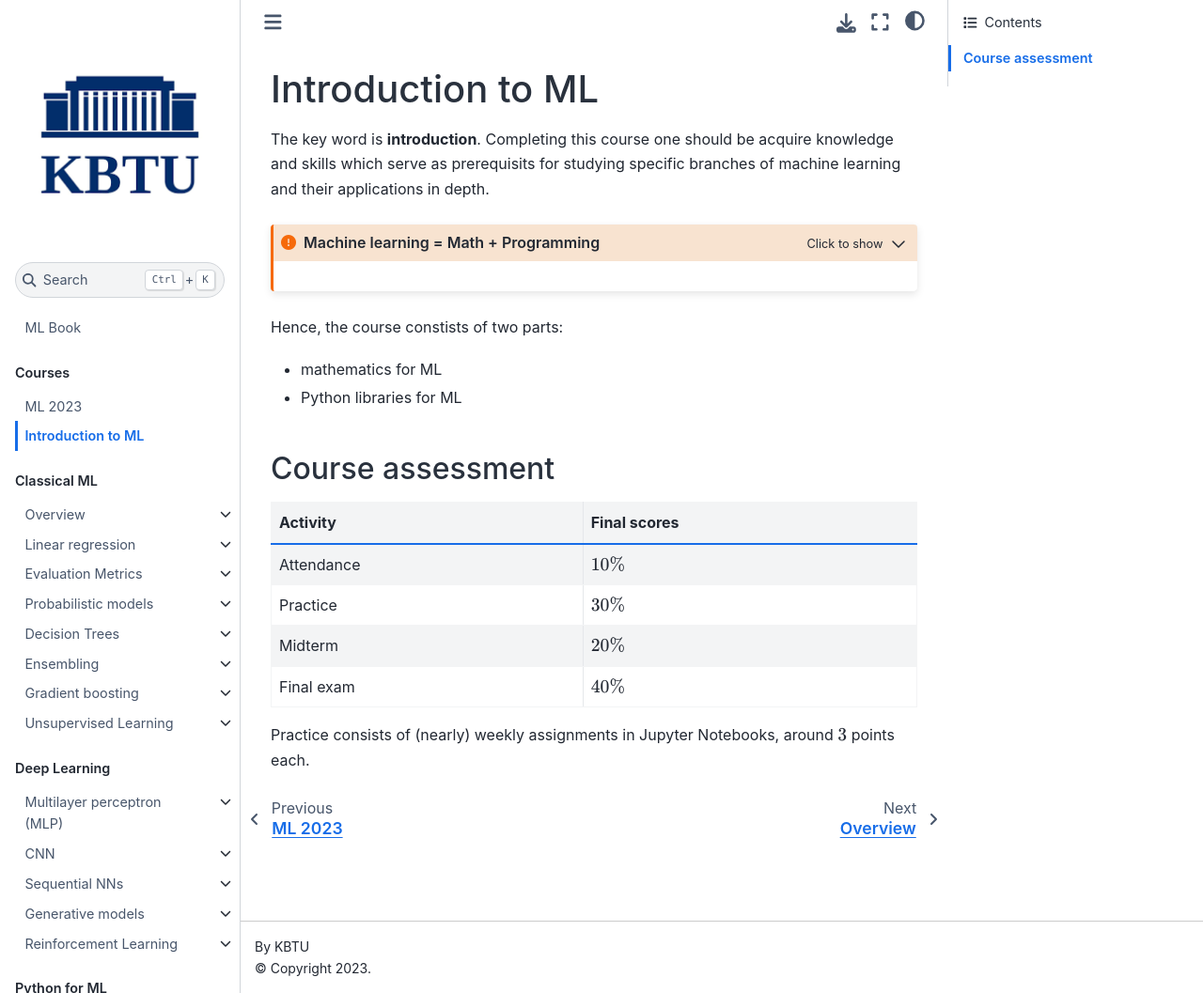
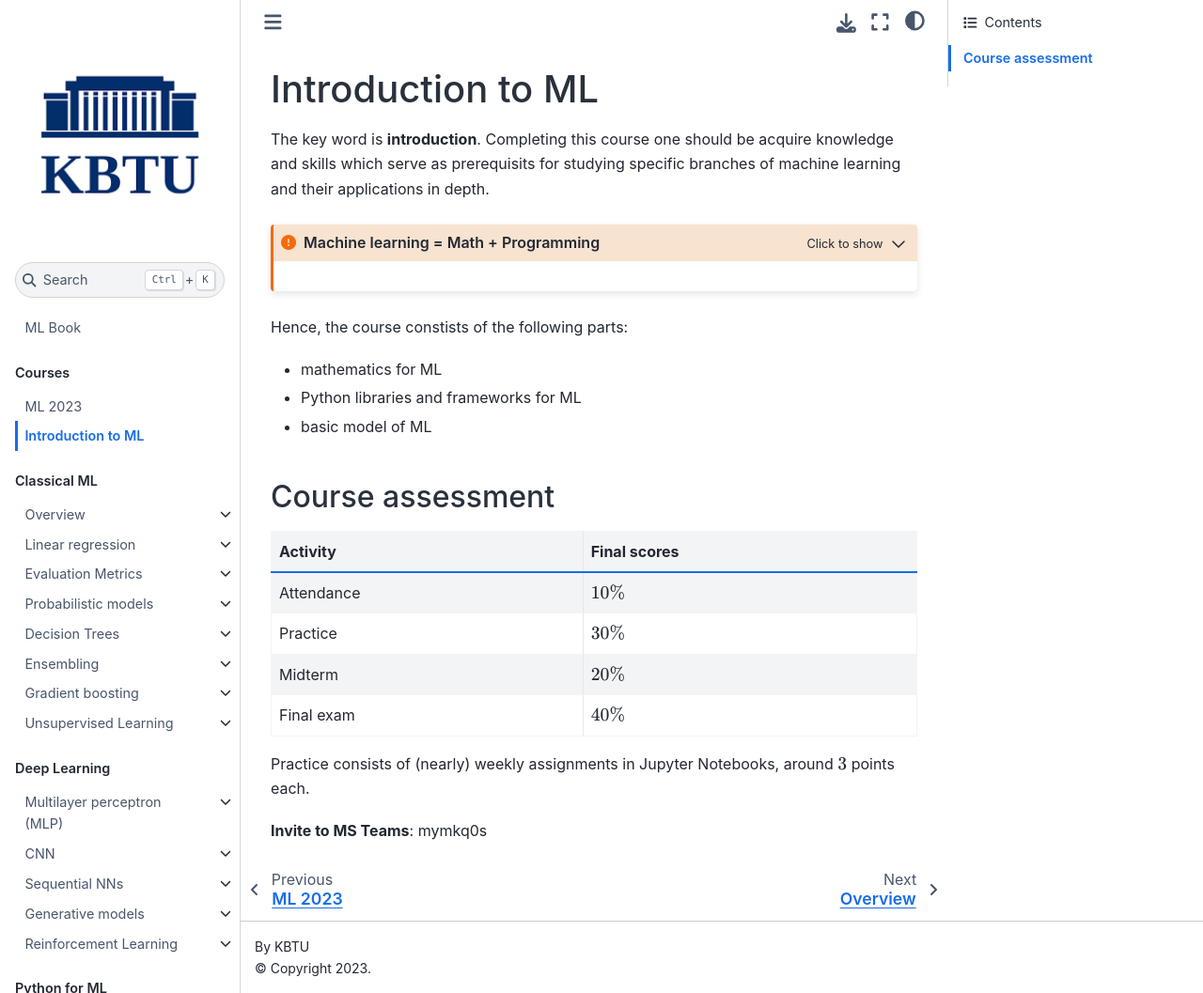
Before and after one commit to Fedmug/kbtu-ml-book, a Jupyter Book: the page built from courses/Intro2ML.md, in a window 1280 px wide and 1057 px high. Shown: the whole window at 94% size. Built offline with Jupyter Book 1.0.4 settings and Sphinx 7.4.7 and the Sphinx Book theme 1.1.4, drawn with Linux system fonts in a browser that asks for light colours; pages that are not in the unit, such as notebooks, are missing from menus; comment, search, counter and statistics services are not loaded.

Commit message:
Add MS Teams invite

````diff
--- a/courses/Intro2ML.md
+++ b/courses/Intro2ML.md
@@ -11,10 +11,11 @@ Sincerely yours,
 chatGPT
 ```
 
-Hence, the course constists of two parts:
+Hence, the course constists of the following parts:
 
 * mathematics for ML
-* Python libraries for ML
+* Python libraries and frameworks for ML
+* basic model of ML
 
 ## Course assessment
 
@@ -26,3 +27,5 @@ Hence, the course constists of two parts:
 | Final exam           | $40\%$       |
 
 Practice consists of (nearly) weekly assignments in Jupyter Notebooks, around $3$ points each.
+
+**Invite to MS Teams**: mymkq0s
````
